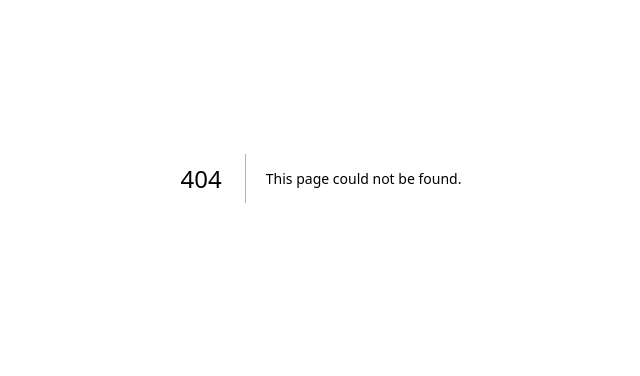
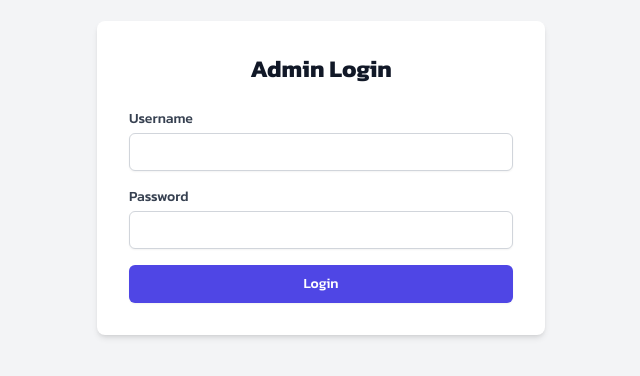
Before and after one commit to BenzPratchaya/jf-website, a Next.js app: page /admin/login in a window 1280 px wide. Before the commit this address had no page. Shown: the part 222-598 px from the top of the page, without its empty margins (319-959 px from the left). Built offline with nearby package versions, Linux system fonts and the light colour scheme.

Commit message:
frontend create login dashboard

```diff
--- /dev/null
+++ b/src/app/admin/dashboard/page.tsx
@@ -0,0 +1,72 @@
+// src/app/admin/dashboard/page.tsx
+'use client';
+
+import { useRouter } from 'next/navigation';
+import Link from 'next/link';
+import { useState } from 'react';
+
+export default function AdminDashboardPage() {
+  const router = useRouter();
+  const [error, setError] = useState('');
+
+  const handleLogout = async () => {
+    try {
+      const res = await fetch('http://localhost:5000/api/admin/logout', {
+        method: 'POST',
+        credentials: 'include',
+      });
+
+      if (res.ok) {
+        router.push('/admin/login');
+      } else {
+        const data = await res.json();
+        setError(data.message || 'Logout failed. Please try again.');
+      }
+    } catch (err) {
+      console.error('Logout error:', err);
+      setError('An unexpected error occurred during logout.');
+    }
+  };
+
+  return (
+    <div className="container mx-auto p-4">
+      <h1 className="text-3xl font-bold mb-6">Admin Dashboard</h1>
+      <button
+        onClick={handleLogout}
+        className="mb-4 px-4 py-2 bg-red-600 text-white rounded-md hover:bg-red-700"
+      >
+        Logout
+      </button>
+      {error && <p className="text-red-500 text-sm mt-2">{error}</p>}
+
+      <div className="grid grid-cols-1 md:grid-cols-2 lg:grid-cols-3 gap-6 mt-8">
+        {/* Card for Product Management */}
+        <div className="bg-white rounded-lg shadow-md p-6">
+          <h2 className="text-xl font-semibold mb-3 text-gray-800">Manage Products</h2>
+          <p className="text-gray-600 mb-4">Add, edit, delete, and view all products.</p>
+          <Link href="/admin/products" className="inline-block bg-blue-500 hover:bg-blue-600 text-white font-bold py-2 px-4 rounded">
+            Go to Products
+          </Link>
+        </div>
+
+        {/* Card for News Management */}
+        <div className="bg-white rounded-lg shadow-md p-6">
+          <h2 className="text-xl font-semibold mb-3 text-gray-800">Manage News</h2>
+          <p className="text-gray-600 mb-4">Create, update, and remove news articles.</p>
+          <Link href="/admin/news" className="inline-block bg-green-500 hover:bg-green-600 text-white font-bold py-2 px-4 rounded">
+            Go to News
+          </Link>
+        </div>
+
+        {/* Card for Admin Management */}
+        <div className="bg-white rounded-lg shadow-md p-6">
+          <h2 className="text-xl font-semibold mb-3 text-gray-800">Manage Admins</h2>
+          <p className="text-gray-600 mb-4">Manage admin accounts and roles.</p>
+          <Link href="/admin/admins" className="inline-block bg-purple-500 hover:bg-purple-600 text-white font-bold py-2 px-4 rounded">
+            Go to Admins
+          </Link>
+        </div>
+      </div>
+    </div>
+  );
+}
--- /dev/null
+++ b/src/app/admin/login/page.tsx
@@ -0,0 +1,77 @@
+// src/app/admin/login/page.tsx
+'use client';
+
+import { useState } from 'react';
+import { useRouter } from 'next/navigation';
+
+export default function AdminLoginPage() {
+  const [username, setUsername] = useState('');
+  const [password, setPassword] = useState('');
+  const [error, setError] = useState('');
+  const router = useRouter();
+
+  const handleSubmit = async (e: React.FormEvent) => {
+    e.preventDefault();
+    setError('');
+
+    try {
+      const res = await fetch('http://localhost:5000/api/admin/login', {
+        method: 'POST',
+        headers: {
+          'Content-Type': 'application/json',
+        },
+        body: JSON.stringify({ username, password }),
+        credentials: 'include', // ต้องมีบรรทัดนี้เพื่อให้ Browser จัดเก็บ Cookie ที่ Backend ส่งมา
+      });
+
+      if (res.ok) {
+        router.push('/admin/dashboard'); // Redirect ไปยังหน้า Dashboard
+      } else {
+        const data = await res.json();
+        setError(data.message || 'Login failed. Please check your credentials.');
+      }
+    } catch (err) {
+      console.error('Login error:', err);
+      setError('An unexpected error occurred. Please try again.');
+    }
+  };
+
+  return (
+    <div className="flex min-h-screen items-center justify-center bg-gray-100">
+      <div className="w-full max-w-md p-8 space-y-6 bg-white rounded-lg shadow-md">
+        <h2 className="text-2xl font-bold text-center text-gray-900">Admin Login</h2>
+        <form onSubmit={handleSubmit} className="space-y-4">
+          <div>
+            <label htmlFor="username" className="block text-sm font-medium text-gray-700">Username</label>
+            <input
+              id="username"
+              type="text"
+              required
+              value={username}
+              onChange={(e) => setUsername(e.target.value)}
+              className="mt-1 block w-full px-3 py-2 border border-gray-300 rounded-md shadow-sm focus:outline-none focus:ring-indigo-500 focus:border-indigo-500 sm:text-sm"
+            />
+          </div>
+          <div>
+            <label htmlFor="password" className="block text-sm font-medium text-gray-700">Password</label>
+            <input
+              id="password"
+              type="password"
+              required
+              value={password}
+              onChange={(e) => setPassword(e.target.value)}
+              className="mt-1 block w-full px-3 py-2 border border-gray-300 rounded-md shadow-sm focus:outline-none focus:ring-indigo-500 focus:border-indigo-500 sm:text-sm"
+            />
+          </div>
+          {error && <p className="text-sm text-red-600">{error}</p>}
+          <button
+            type="submit"
+            className="w-full flex justify-center py-2 px-4 border border-transparent rounded-md shadow-sm text-sm font-medium text-white bg-indigo-600 hover:bg-indigo-700 focus:outline-none focus:ring-2 focus:ring-offset-2 focus:ring-indigo-500"
+          >
+            Login
+          </button>
+        </form>
+      </div>
+    </div>
+  );
+}
```
